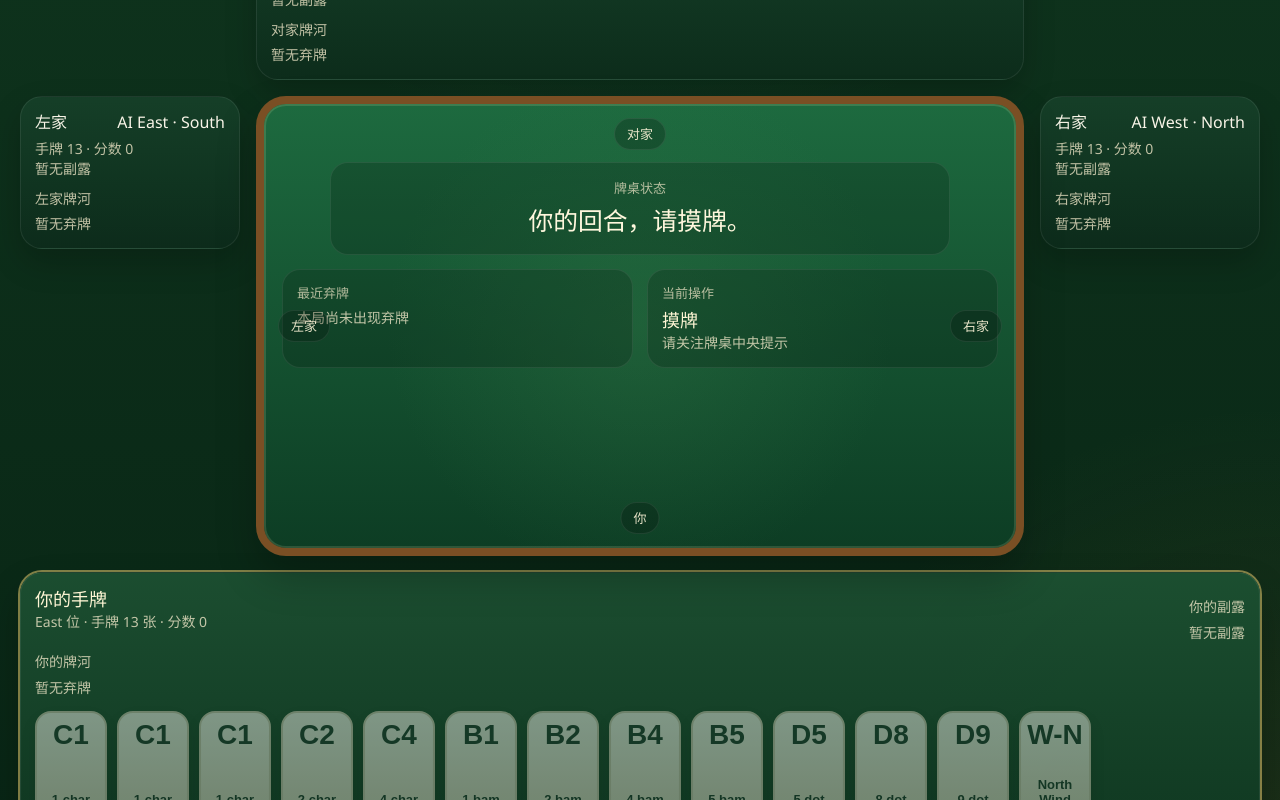
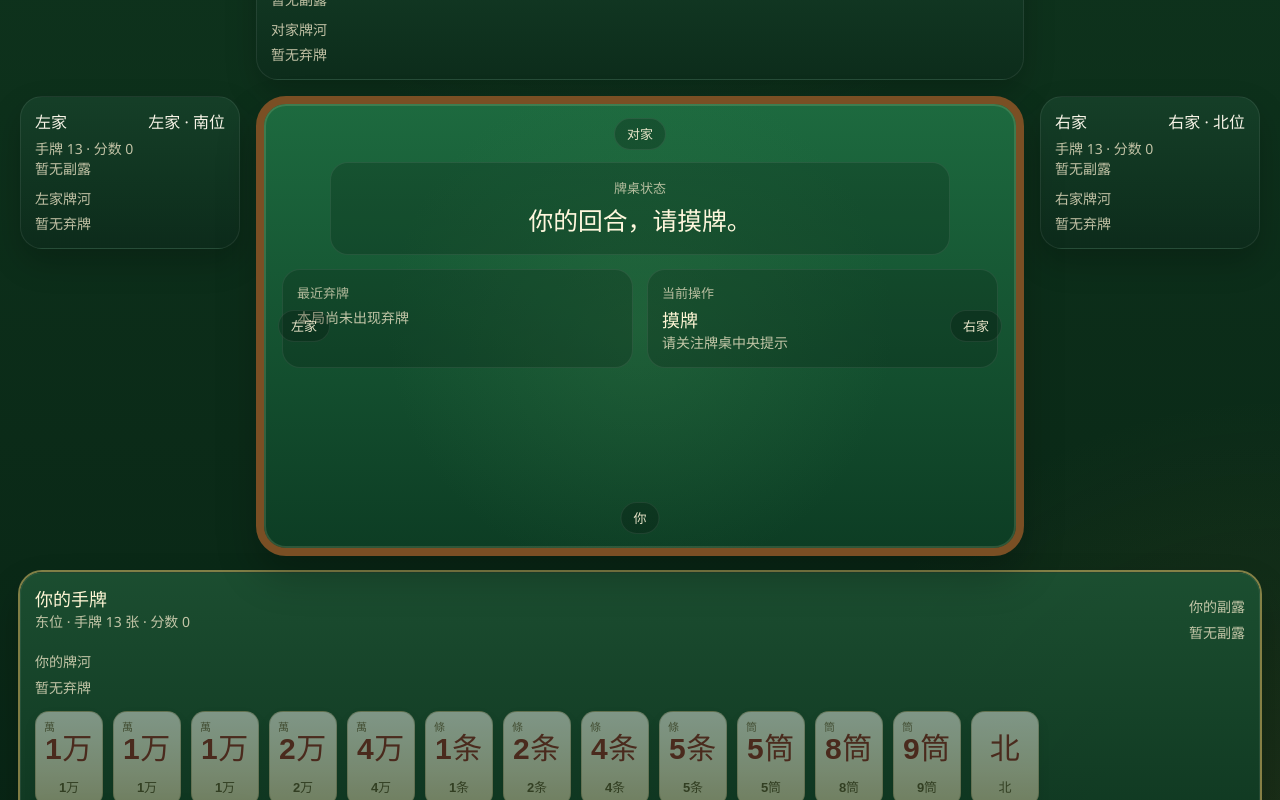
Before and after one commit to js8544/harbin-mahjong, a React (Vite) app: page / in a window 1280 px wide. Both pictures are taken after a click on the button "开始对局". Shown: the part 348-1148 px from the top of the page. Built offline with nearby package versions, Linux system fonts and the light colour scheme.

Commit message:
fix: 中文化麻将牌面与局内文案

```diff
--- a/src/App.css
+++ b/src/App.css
@@ -450,3 +450,52 @@ button:disabled {
     font-size: 24px;
   }
 }
+
+
+.mahjong-tile {
+  position: relative;
+  width: 68px;
+  min-height: 96px;
+  padding: 12px 8px 10px;
+  border-radius: 14px;
+  border: 1px solid rgba(126, 98, 43, 0.35);
+  background: linear-gradient(180deg, #fffdf8 0%, #f3ead2 55%, #e4d3aa 100%);
+  color: #3b2500;
+  display: flex;
+  flex-direction: column;
+  align-items: center;
+  justify-content: space-between;
+  box-shadow: 0 6px 14px rgba(0, 0, 0, 0.18), inset 0 1px 0 rgba(255,255,255,0.65);
+}
+
+.mahjong-tile.selected {
+  transform: translateY(-8px);
+  box-shadow: 0 0 0 2px rgba(247, 216, 119, 0.7), 0 12px 20px rgba(0, 0, 0, 0.24);
+}
+
+.tile-corner {
+  position: absolute;
+  top: 6px;
+  left: 8px;
+  font-size: 11px;
+  color: rgba(80, 45, 8, 0.72);
+}
+
+.tile-face {
+  margin-top: 10px;
+  font-size: 30px;
+  font-weight: 800;
+  letter-spacing: 0.02em;
+  color: #8d1414;
+}
+
+.tile-name {
+  font-size: 13px;
+  color: #5a4522;
+}
+
+.discard-tile,
+.featured-tile,
+.meld-pill {
+  font-weight: 700;
+}
--- a/src/App.tsx
+++ b/src/App.tsx
@@ -11,7 +11,8 @@ import {
   restartGame,
   startRound,
 } from './game/engine'
-import { tileLabel, tileVisual } from './game/tiles'
+import { actionLabel, meldTypeLabel, seatWindLabel } from './game/i18n'
+import { tileLabel, tileSuitBadge, tileVisual } from './game/tiles'
 import type { PendingPromptAction, PlayerState } from './game/types'
 
 const AI_DELAY_MS = 450
@@ -318,7 +319,7 @@ function App() {
             <div className="self-header">
               <div>
                 <div className="self-title">你的手牌</div>
-                <div className="self-meta">{human.seatWind} 位 · 手牌 {human.hand.length} 张 · 分数 {game.scores[human.id]}</div>
+                <div className="self-meta">{seatWindLabel(human.seatWind)}位 · 手牌 {human.hand.length} 张 · 分数 {game.scores[human.id]}</div>
               </div>
               <div className="self-melds">
                 <span className="river-label">你的副露</span>
@@ -341,6 +342,7 @@ function App() {
                   onClick={() => setSelectedTileId(tile.id)}
                   title={tileLabel(tile)}
                 >
+                  <span className="tile-corner">{tileSuitBadge(tile)}</span>
                   <span className="tile-face">{tileVisual(tile)}</span>
                   <span className="tile-name">{tileLabel(tile)}</span>
                 </button>
@@ -420,7 +422,7 @@ function SeatPanel({
       <div className="seat-head">
         <strong>{seatName(side)}</strong>
         <span>
-          {player.name} · {player.seatWind}
+          {player.name} · {seatWindLabel(player.seatWind)}位
         </span>
       </div>
       <div className="seat-meta">手牌 {player.hand.length} · 分数 {score}</div>
@@ -435,18 +437,4 @@ function seatName(side: 'top' | 'left' | 'right') {
   return '右家'
 }
 
-function actionLabel(action: PendingPromptAction) {
-  if (action === 'win') return '胡'
-  if (action === 'kong') return '杠'
-  if (action === 'pong') return '碰'
-  if (action === 'chow') return '吃'
-  return '过'
-}
-
-function meldTypeLabel(type: 'chow' | 'pong' | 'kong') {
-  if (type === 'chow') return '吃'
-  if (type === 'pong') return '碰'
-  return '杠'
-}
-
 export default App
--- a/src/game/engine.ts
+++ b/src/game/engine.ts
@@ -6,6 +6,7 @@ import {
   findDiscardClaimOptions,
   playerOrderDistance,
 } from './rules'
+import { actionLabel, playerName, seatWindLabel } from './i18n'
 import { cloneTile, createWall, shuffle, sortHand, tileCode, tileLabel } from './tiles'
 import { buildSettlement } from './scoring'
 import type {
@@ -19,7 +20,7 @@ import type {
   Tile,
 } from './types'
 
-const PLAYER_NAMES = ['You', 'AI East', 'AI South', 'AI West']
+const PLAYER_NAMES = ['你', '左家', '对家', '右家']
 const WINDS: PlayerState['seatWind'][] = ['East', 'South', 'West', 'North']
 
 export const DEFAULT_ASSUMPTIONS: HarbinRuleAssumptions = {
@@ -69,7 +70,7 @@ const clonePlayers = (players: PlayerState[]): PlayerState[] =>
 
 const addLog = (state: GameState, entry: string): GameState => ({
   ...state,
-  log: [`T${state.turnNumber}: ${entry}`, ...state.log].slice(0, 80),
+  log: [`第${state.turnNumber}手：${entry}`, ...state.log].slice(0, 80),
 })
 
 const bestActionRank = (prompt: PendingPrompt): number => {
@@ -149,7 +150,7 @@ export const startRound = (prev: GameState): GameState => {
     turnNumber: 1,
     winner: null,
     roundSettlement: null,
-    log: [`Round ${roundNumber} started. ${players[nextDealerId].name} is dealer.`],
+    log: [`第 ${roundNumber} 局开始，${playerName(nextDealerId)}坐庄（${seatWindLabel(players[nextDealerId].seatWind)}位）。`],
   }
 }
 
@@ -169,7 +170,7 @@ export const drawTile = (state: GameState): GameState => {
       roundSettlement: null,
       currentPrompt: null,
       claimQueue: [],
-      log: ['Round ended in draw (wall exhausted).', ...state.log],
+      log: ['本局流局（牌墙已摸完）。', ...state.log],
     }
   }
 
@@ -187,7 +188,7 @@ export const drawTile = (state: GameState): GameState => {
     claimQueue: [],
   }
 
-  nextState = addLog(nextState, `${currentPlayer.name} drew ${tileLabel(draw)}.`)
+  nextState = addLog(nextState, `${currentPlayer.name}摸到 ${tileLabel(draw)}。`)
 
   if (canWinWithStandardHand(currentPlayer.hand)) {
     nextState.currentPrompt = {
@@ -238,7 +239,7 @@ export const declareSelfDrawWin = (state: GameState): GameState => {
     roundSettlement: settlement,
     scores,
     claimQueue: [],
-    log: [`${state.players[state.currentPlayerId].name} wins by self-draw!`, ...state.log],
+    log: [`${state.players[state.currentPlayerId].name}自摸胡牌！`, ...state.log],
   }
 }
 
@@ -275,7 +276,7 @@ export const declareConcealedKong = (state: GameState): GameState => {
       currentPrompt: null,
       claimQueue: [],
     },
-    `${player.name} declared concealed kong (${tileLabel(tile)}).`,
+    `${player.name}暗杠 ${tileLabel(tile)}。`,
   )
 }
 
@@ -373,7 +374,7 @@ export const discardTile = (state: GameState, tileId: string): GameState => {
     turnNumber: state.turnNumber + 1,
   }
 
-  nextState = addLog(nextState, `${currentPlayer.name} discarded ${tileLabel(tile)}.`)
+  nextState = addLog(nextState, `${currentPlayer.name}打出 ${tileLabel(tile)}。`)
 
   if (prompt) {
     const topAction = prompt.actions.reduce<PendingPromptAction>(
@@ -384,7 +385,7 @@ export const discardTile = (state: GameState, tileId: string): GameState => {
 
     nextState = addLog(
       nextState,
-      `${state.players[prompt.playerId].name} may claim (${topAction.toUpperCase()}) on ${tileLabel(tile)}.`,
+      `${state.players[prompt.playerId].name}可对 ${tileLabel(tile)} 执行${actionLabel(topAction)}。`,
     )
   }
 
@@ -450,7 +451,7 @@ export const resolveClaim = (
           claimQueue: restQueue,
           currentPlayerId: nextPrompt.playerId,
         },
-        `${state.players[claimerId].name} passed on ${tileLabel(discardedTile)}.`,
+        `${state.players[claimerId].name}选择过 ${tileLabel(discardedTile)}。`,
       )
     }
 
@@ -462,24 +463,33 @@ export const resolveClaim = (
         phase: 'draw',
         currentPlayerId: nextPlayerId(sourcePlayerId),
       },
-      `${state.players[claimerId].name} passed on ${tileLabel(discardedTile)}.`,
+      `${state.players[claimerId].name}选择过 ${tileLabel(discardedTile)}。`,
     )
   }
 
   if (action === 'win') {
+    const winner = {
+      winnerId: claimerId,
+      source: 'discard' as const,
+      winningTile: discardedTile,
+      sourcePlayerId,
+    }
+    const settlement = buildSettlement(state, winner)
+    const scores = [...state.scores]
+    settlement?.deltas.forEach((item) => {
+      scores[item.playerId] += item.delta
+    })
+
     return {
       ...state,
       phase: 'roundOver',
-      winner: {
-        winnerId: claimerId,
-        source: 'discard',
-        winningTile: discardedTile,
-        sourcePlayerId,
-      },
+      winner,
+      roundSettlement: settlement,
+      scores,
       currentPrompt: null,
       claimQueue: [],
       log: [
-        `${state.players[claimerId].name} won on discard from ${state.players[sourcePlayerId].name}!`,
+        `${state.players[claimerId].name}接 ${state.players[sourcePlayerId].name} 的弃牌胡牌！`,
         ...state.log,
       ],
     }
@@ -507,7 +517,7 @@ export const resolveClaim = (
       phase: action === 'kong' ? 'draw' : 'discard',
       currentDrawnTile: null,
     },
-    `${claimer.name} claimed ${action.toUpperCase()} on ${tileLabel(discardedTile)}.`,
+    `${claimer.name}${actionLabel(action)} ${tileLabel(discardedTile)}。`,
   )
 }
 
--- /dev/null
+++ b/src/game/i18n.ts
@@ -0,0 +1,27 @@
+import type { PendingPromptAction, PlayerId, PlayerState } from './types'
+
+export const PLAYER_DISPLAY_NAMES = ['你', '左家', '对家', '右家'] as const
+export const SEAT_WIND_LABELS = {
+  East: '东',
+  South: '南',
+  West: '西',
+  North: '北',
+} as const
+
+export const playerName = (playerId: PlayerId): string => PLAYER_DISPLAY_NAMES[playerId]
+
+export const seatWindLabel = (seatWind: PlayerState['seatWind']): string => SEAT_WIND_LABELS[seatWind]
+
+export const actionLabel = (action: PendingPromptAction): string => {
+  if (action === 'win') return '胡'
+  if (action === 'kong') return '杠'
+  if (action === 'pong') return '碰'
+  if (action === 'chow') return '吃'
+  return '过'
+}
+
+export const meldTypeLabel = (type: 'chow' | 'pong' | 'kong'): string => {
+  if (type === 'chow') return '吃'
+  if (type === 'pong') return '碰'
+  return '杠'
+}
--- a/src/game/scoring.ts
+++ b/src/game/scoring.ts
@@ -42,27 +42,27 @@ export const buildSettlement = (
     return null
   }
 
-  const breakdown: ScoreBreakdownItem[] = [{ label: 'Base win', points: 1 }]
+  const breakdown: ScoreBreakdownItem[] = [{ label: '基础胡牌', points: 1 }]
 
   if (winner.source === 'self-draw') {
-    breakdown.push({ label: 'Self draw', points: 1 })
+    breakdown.push({ label: '自摸', points: 1 })
   }
 
   if (winner.winnerId === state.dealerId) {
-    breakdown.push({ label: 'Dealer win', points: 1 })
+    breakdown.push({ label: '庄家胡牌', points: 1 })
   }
 
   if (isSevenPairs(winningTiles)) {
-    breakdown.push({ label: 'Seven pairs', points: 2 })
+    breakdown.push({ label: '七对', points: 2 })
   }
 
   if (isPureOneSuit(winningTiles)) {
-    breakdown.push({ label: 'Pure one suit', points: 2 })
+    breakdown.push({ label: '清一色', points: 2 })
   }
 
   const sets = countPungsAndKongs(player)
   if (sets >= 2) {
-    breakdown.push({ label: 'Pung/Kong heavy hand', points: 1 })
+    breakdown.push({ label: '刻子手', points: 1 })
   }
 
   const totalPoints = breakdown.reduce((sum, item) => sum + item.points, 0)
@@ -92,6 +92,6 @@ export const buildSettlement = (
     deltas,
     totalPoints,
     breakdown,
-    summary: `${player.name} wins for ${totalPoints} point(s).`,
+    summary: `${player.name}胡牌，共 ${totalPoints} 分。`,
   }
 }
--- a/src/game/tiles.ts
+++ b/src/game/tiles.ts
@@ -1,16 +1,16 @@
 import type { Tile } from './types'
 
 const WIND_LABELS: Record<number, string> = {
-  1: 'East',
-  2: 'South',
-  3: 'West',
-  4: 'North',
+  1: '东',
+  2: '南',
+  3: '西',
+  4: '北',
 }
 
 const DRAGON_LABELS: Record<number, string> = {
-  1: 'Red',
-  2: 'Green',
-  3: 'White',
+  1: '中',
+  2: '发',
+  3: '白',
 }
 
 let tileCounter = 0
@@ -71,27 +71,31 @@ export const sortHand = (tiles: Tile[]): Tile[] => [...tiles].sort(compareTiles)
 
 export const tileLabel = (tile: Tile): string => {
   if (tile.suit === 'wind') {
-    return `${WIND_LABELS[tile.rank]} Wind`
+    return WIND_LABELS[tile.rank]
   }
 
   if (tile.suit === 'dragon') {
-    return `${DRAGON_LABELS[tile.rank]} Dragon`
+    return DRAGON_LABELS[tile.rank]
   }
 
-  return `${tile.rank} ${tile.suit}`
+  if (tile.suit === 'char') return `${tile.rank}万`
+  if (tile.suit === 'bam') return `${tile.rank}条`
+  return `${tile.rank}筒`
 }
 
 export const tileVisual = (tile: Tile): string => {
-  if (tile.suit === 'wind') {
-    return `W-${WIND_LABELS[tile.rank][0]}`
+  if (tile.suit === 'wind' || tile.suit === 'dragon') {
+    return tileLabel(tile)
   }
 
-  if (tile.suit === 'dragon') {
-    return `D-${DRAGON_LABELS[tile.rank][0]}`
-  }
+  return `${tile.rank}${tile.suit === 'char' ? '万' : tile.suit === 'bam' ? '条' : '筒'}`
+}
 
-  const suitPrefix = tile.suit === 'char' ? 'C' : tile.suit === 'bam' ? 'B' : 'D'
-  return `${suitPrefix}${tile.rank}`
+export const tileSuitBadge = (tile: Tile): string => {
+  if (tile.suit === 'char') return '萬'
+  if (tile.suit === 'bam') return '條'
+  if (tile.suit === 'dot') return '筒'
+  return ''
 }
 
 export const cloneTile = (tile: Tile): Tile => ({ ...tile })
```
